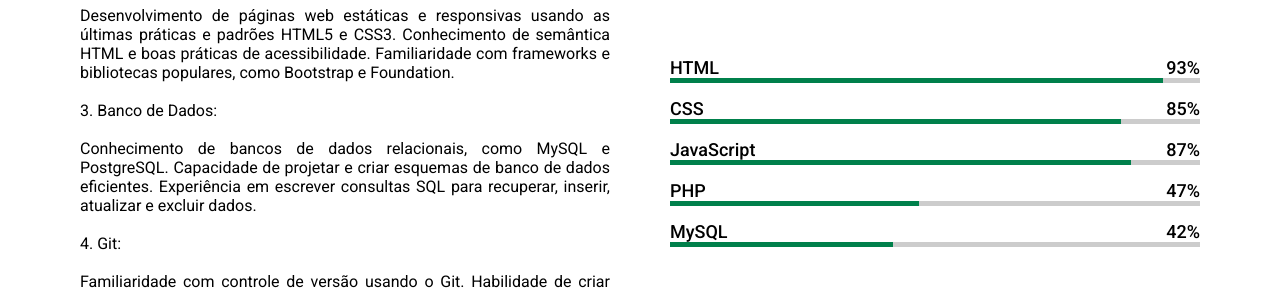
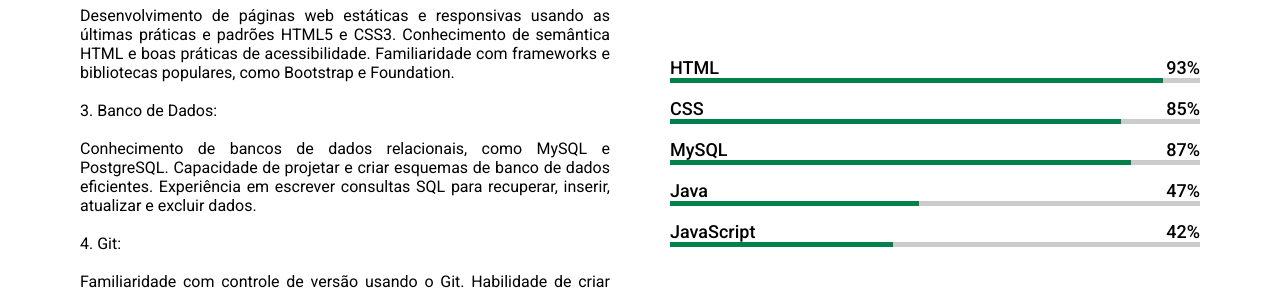
Before and after one commit to Johnnycpontes/PortfolioJohnny, a plain HTML site: page index.html in a window 1280 px wide. Shown: the part 1960-2251 px from the top of the page. Drawn offline with nearby package versions, Linux system fonts and the light colour scheme.

Commit message:
Update index.html

```diff
--- a/index.html
+++ b/index.html
@@ -108,21 +108,21 @@
                 </div>
                 <div class="bars">
                     <div class="info">
-                        <span>JavaScript</span>
+                        <span>MySQL</span>
                         <span>87%</span>
                     </div>
                     <div class="line js"></div>
                 </div>
                 <div class="bars">
                     <div class="info">
-                        <span>PHP</span>
+                        <span>Java</span>
                         <span>47%</span>
                     </div>
                     <div class="line php"></div>
                 </div>
                 <div class="bars">
                     <div class="info">
-                        <span>MySQL</span>
+                        <span>JavaScript</span>
                         <span>42%</span>
                     </div>
                     <div class="line mysql"></div>
```
